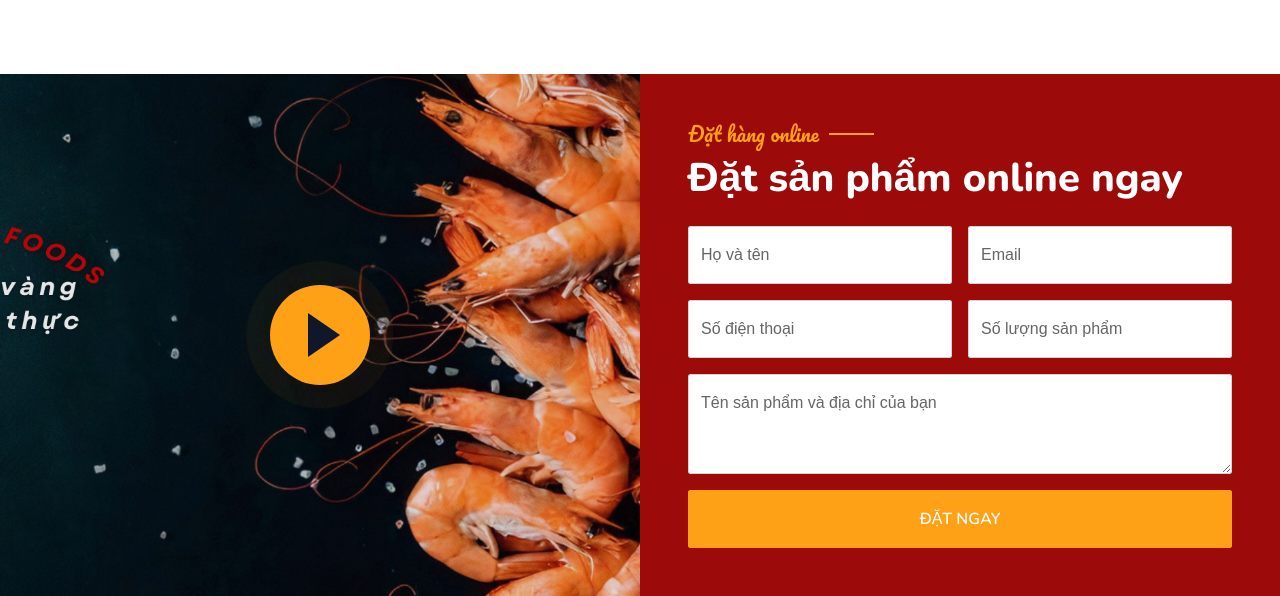
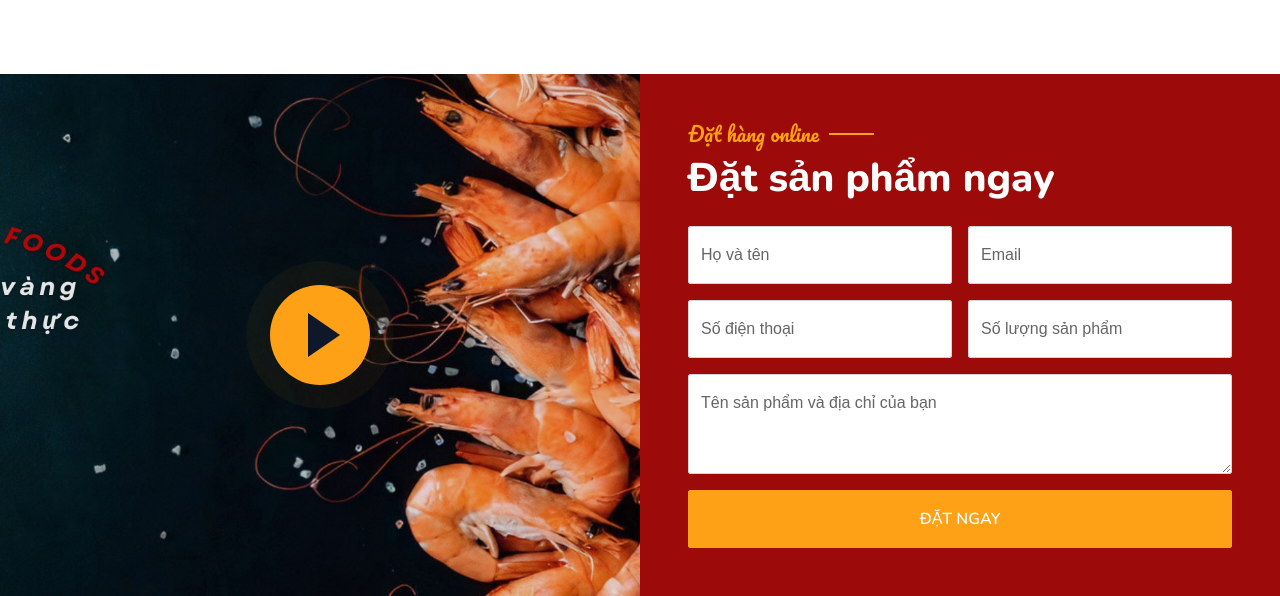
Before and after one commit to tpneik/tom-phu-quyy, a plain HTML site: page front-end/booking.html in a window 1280 px wide. Shown: the part 409-1005 px from the top of the page. Drawn offline with nearby package versions, Linux system fonts and the light colour scheme.

Commit message:
Dat SP NGAY

```diff
--- a/front-end/booking.html
+++ b/front-end/booking.html
@@ -98,7 +98,7 @@
                 <div class="col-md-6 bg-dark d-flex align-items-center">
                     <div class="p-5 wow fadeInUp" data-wow-delay="0.2s">
                         <h5 class="section-title ff-secondary text-start text-primary fw-normal">Đặt hàng online</h5>
-                        <h1 class="text-white mb-4">Đặt sản phẩm online ngay</h1>
+                        <h1 class="text-white mb-4">Đặt sản phẩm ngay</h1>
                         <form id = "user_booking">
                             <div class="row g-3">
                                 <div class="col-md-6">
```
Also changed, not shown: front-end/index.html (+1 -1 lines).
